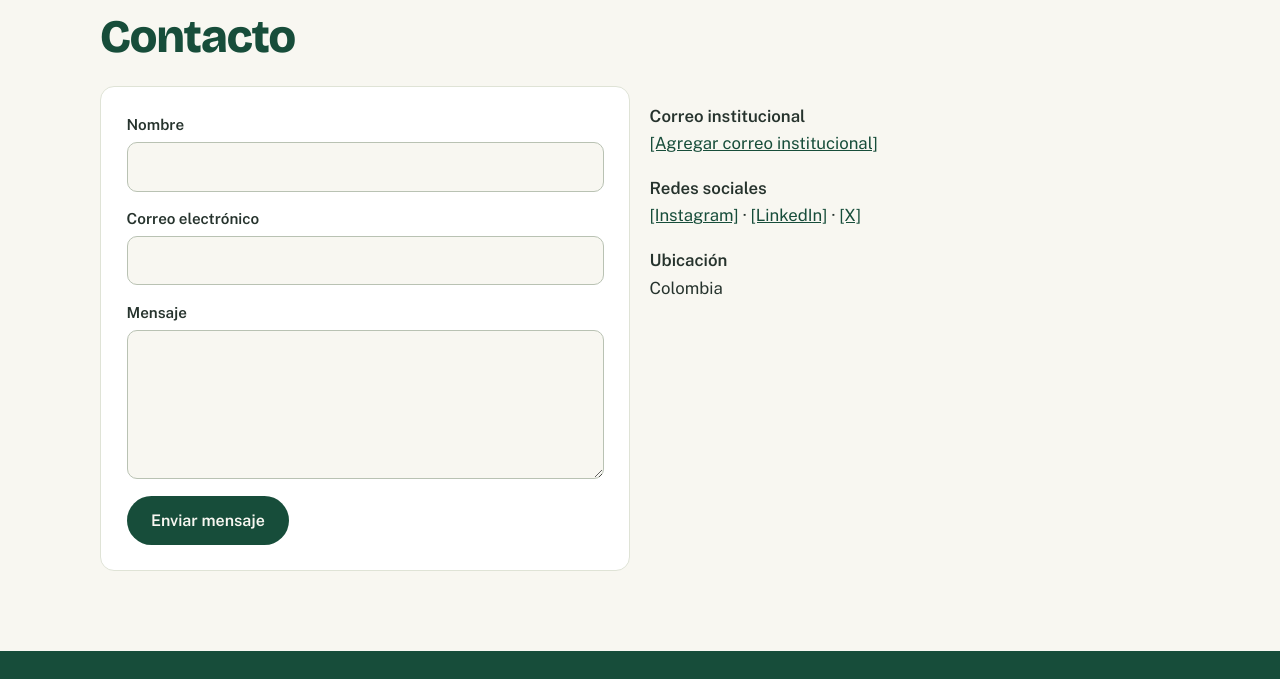
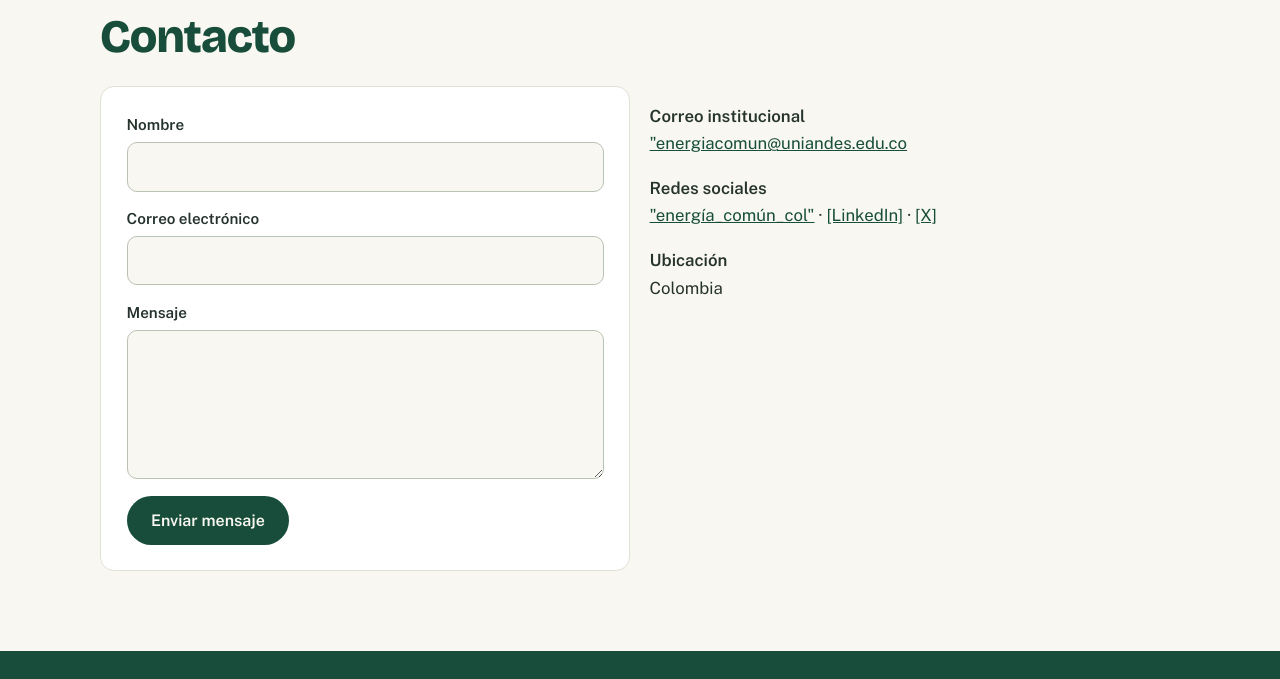
Before and after one commit to Alejandra-190806/energia-comun, a plain HTML site: page index.html in a window 1280 px wide. Shown: the part 5680-6359 px from the top of the page. Drawn offline with nearby package versions, Linux system fonts and the light colour scheme; files that its build step writes are made by us from their sources; files whose address does not match are found by name.

Commit message:
Update index.html

```diff
--- a/index.html
+++ b/index.html
@@ -143,7 +143,7 @@
       <p class="err" id="cerr" role="alert"></p>
       <button class="btn grn" type="submit">Enviar mensaje</button>
     </form>
-    <div class="info"><p><b>Correo institucional</b><br><a href="mailto:contacto@ejemplo.org" id="mail">[Agregar correo institucional]</a></p><p><b>Redes sociales</b><br><a href="#" data-edit>[Instagram]</a> · <a href="#" data-edit>[LinkedIn]</a> · <a href="#" data-edit>[X]</a></p><p><b>Ubicación</b><br>Colombia</p></div>
+    <div class="info"><p><b>Correo institucional</b><br><a href="mailto:contacto@ejemplo.org" id="mail">"energiacomun@uniandes.edu.co</a></p><p><b>Redes sociales</b><br><a href="#" data-edit>"energía_común_col"</a> · <a href="#" data-edit>[LinkedIn]</a> · <a href="#" data-edit>[X]</a></p><p><b>Ubicación</b><br>Colombia</p></div>
   </div>
 </section>
 </main>
```
